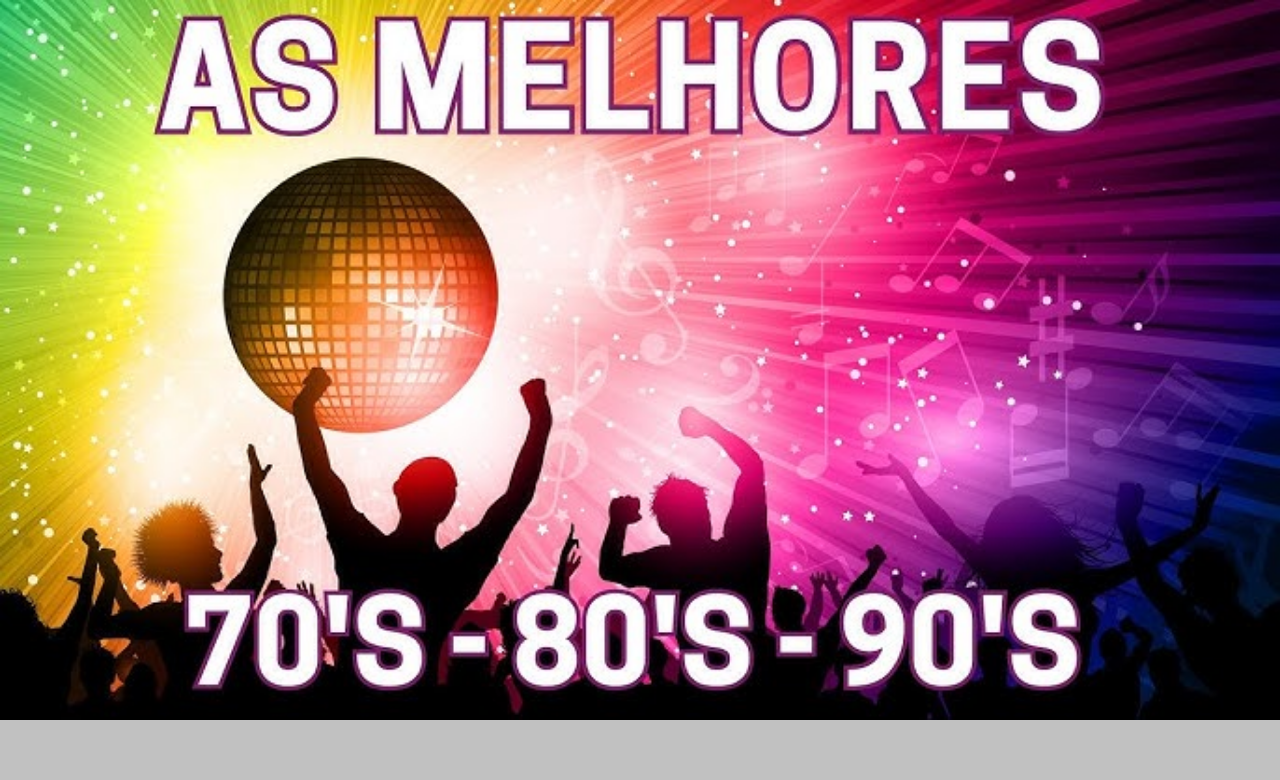
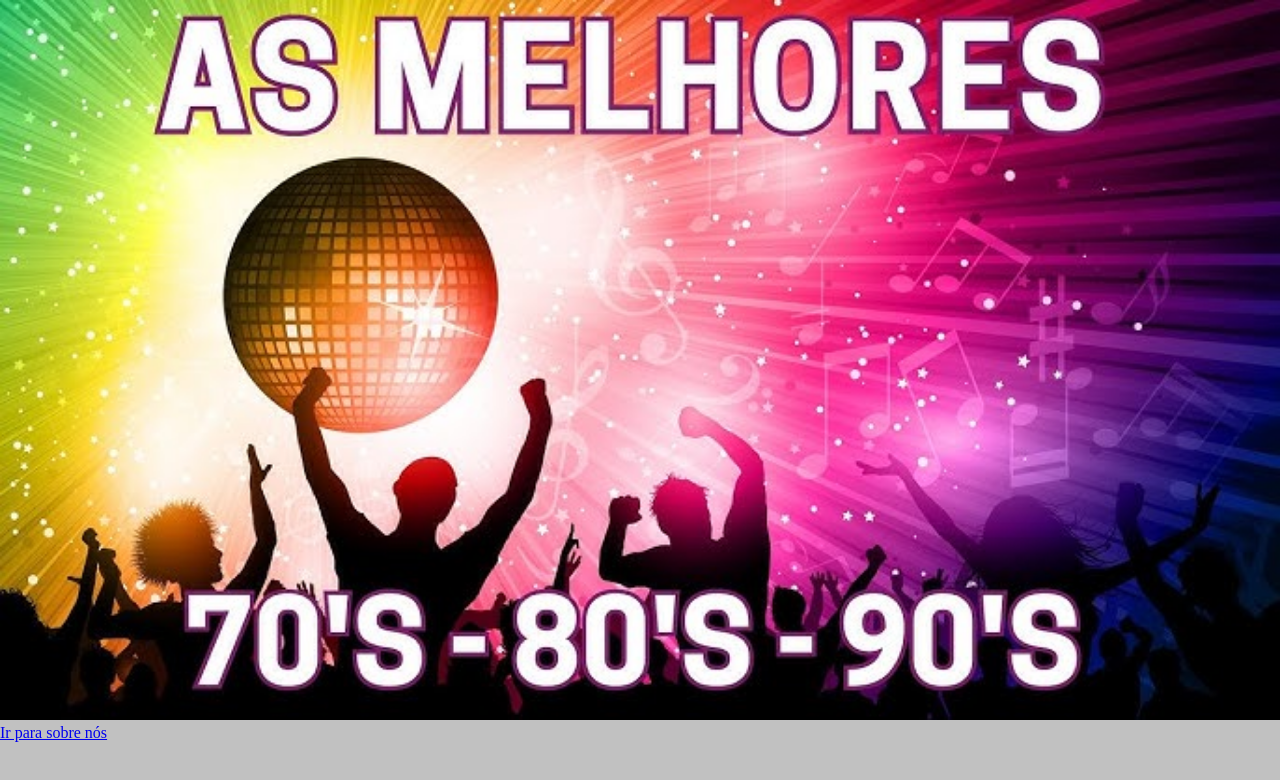
Before and after one commit to richard7santos/portal-test, a plain HTML site: page index.html in a window 1280 px wide. Drawn offline with Linux system fonts and the light colour scheme.

Commit message:
Link sobbre nós

```diff
--- a/index.html
+++ b/index.html
@@ -9,6 +9,6 @@
 </head>
 <body>
     <img src="./assets/imgs/banner.jpg" alt="Logo" width="100%">
-
+    <a href="./pages/sobre-nos.html">Ir para sobre nós</a>
 </body>
 </html>
```
